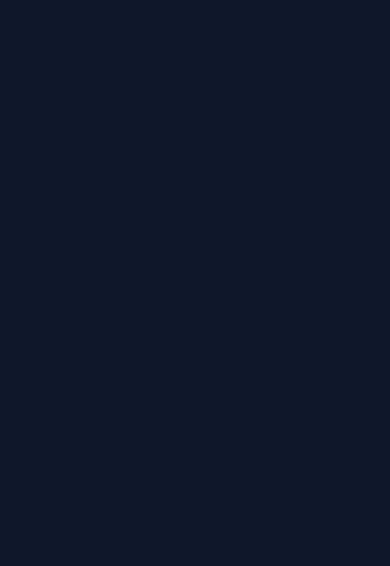
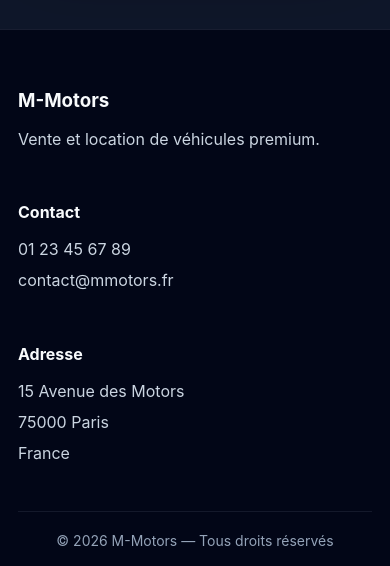
Before and after one commit to BrunoStudi/mmotors-frontend, a React app: page /admin/dossiers in a window 390 px wide. Shown: the part 1332-1898 px from the top of the page. Before the commit the page ends 1301 px from the top, so only its background shows below. Built offline with nearby package versions, Linux system fonts and the light colour scheme; no server answers; the HTML template or start-up script is replaced by a standard one.

Commit message:
FEAT: ajout d'un composant footer responsive

```diff
--- a/src/App.jsx
+++ b/src/App.jsx
@@ -9,6 +9,7 @@ import AddVehicle from "./pages/addVehicle"
 import EditVehicle from "./pages/editVehicle"
 import MesDossiers from "./pages/mesDossiers"
 import AdminDossiers from "./pages/adminDossiers"
+import Footer from "./components/footer"
 
 function App() {
   return (
@@ -25,6 +26,7 @@ function App() {
         <Route path="/mes-dossiers" element={<MesDossiers />} />
         <Route path="/admin/dossiers" element={<AdminDossiers />} />
       </Routes>
+      <Footer />
     </BrowserRouter>
   )
 }
--- /dev/null
+++ b/src/components/footer.jsx
@@ -0,0 +1,33 @@
+export default function Footer() {
+  return (
+    <footer className="footer">
+      <div className="footer-content">
+
+        <div className="footer-section">
+          <h3>M-Motors</h3>
+          <p>
+            Vente et location de véhicules premium.
+          </p>
+        </div>
+
+        <div className="footer-section">
+          <h4>Contact</h4>
+          <p>01 23 45 67 89</p>
+          <p>contact@mmotors.fr</p>
+        </div>
+
+        <div className="footer-section">
+          <h4>Adresse</h4>
+          <p>15 Avenue des Motors</p>
+          <p>75000 Paris</p>
+          <p>France</p>
+        </div>
+
+      </div>
+
+      <div className="footer-bottom">
+        © 2026 M-Motors — Tous droits réservés
+      </div>
+    </footer>
+  )
+}
--- a/src/index.css
+++ b/src/index.css
@@ -1337,3 +1337,56 @@ img {
     padding: 16px;
   }
 }
+
+/* =========================
+   FOOTER
+========================= */
+
+.footer {
+  background: #020617;
+  border-top: 1px solid rgba(148, 163, 184, 0.15);
+  margin-top: 60px;
+  padding: 50px 24px 24px;
+}
+
+.footer-content {
+  max-width: 1200px;
+  margin: 0 auto;
+  display: grid;
+  grid-template-columns: repeat(3, 1fr);
+  gap: 40px;
+}
+
+.footer-section h3,
+.footer-section h4 {
+  color: #f8fafc;
+  margin-bottom: 14px;
+}
+
+.footer-section p {
+  color: #cbd5e1;
+  line-height: 1.7;
+  margin: 4px 0;
+}
+
+.footer-bottom {
+  margin-top: 40px;
+  padding-top: 20px;
+  border-top: 1px solid rgba(148, 163, 184, 0.12);
+  text-align: center;
+  color: #94a3b8;
+  font-size: 14px;
+}
+
+/* MOBILE */
+
+@media (max-width: 768px) {
+  .footer-content {
+    grid-template-columns: 1fr;
+    gap: 24px;
+  }
+
+  .footer {
+    padding: 40px 18px 20px;
+  }
+}
```
